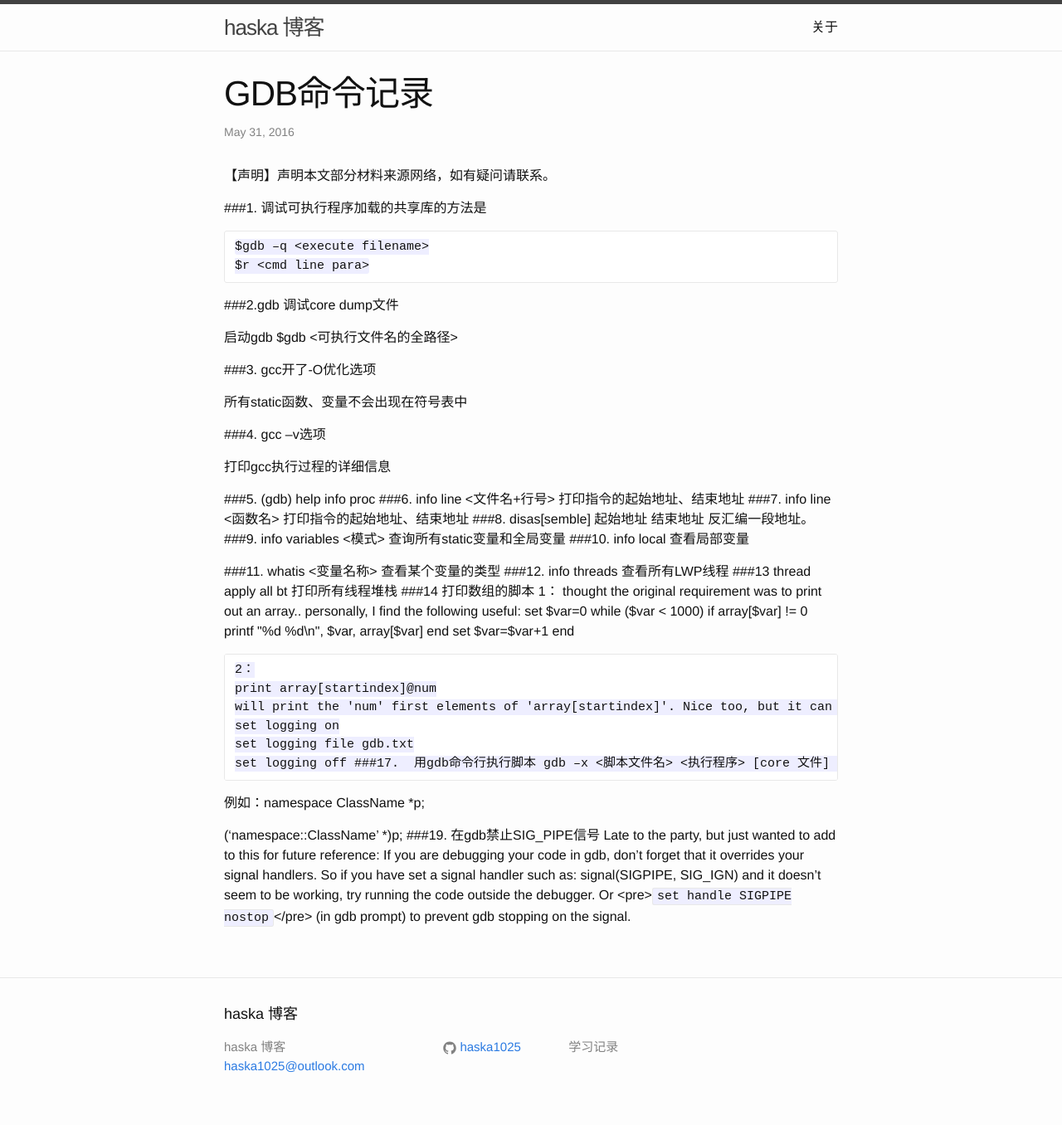
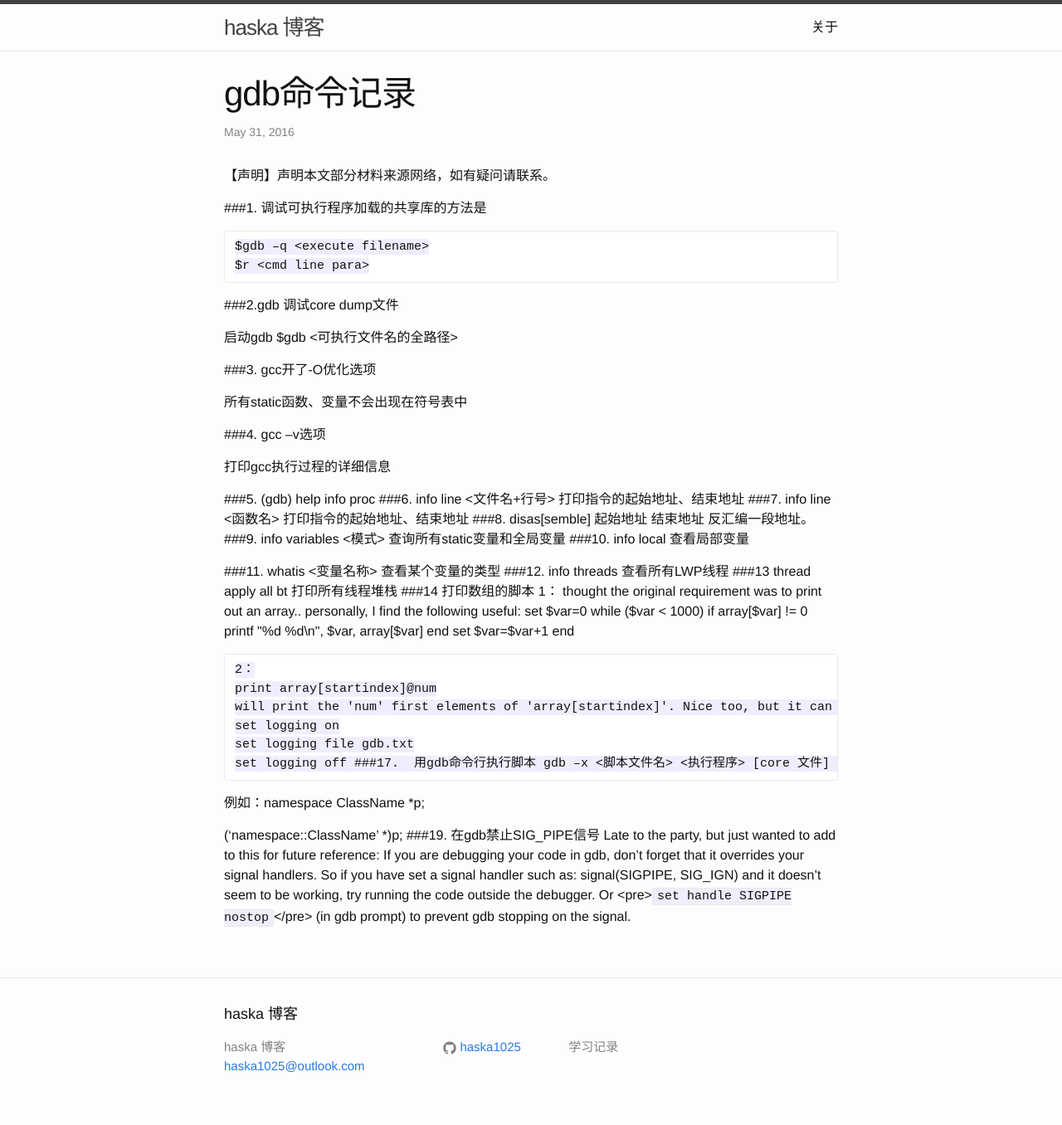
Before and after one commit to haska1025/haska1025.github.io, a Jekyll site: the page built from _posts/2016-05-31-gdb命令记录.markdown, in a window 1280 px wide. Shown: the whole page at 83% size. Built offline with Jekyll 4.4.1, drawn with Linux system fonts in a browser that asks for light colours.

```diff
--- a/_posts/2016-05-31-gdb命令记录.markdown
+++ b/_posts/2016-05-31-gdb命令记录.markdown
@@ -1,6 +1,6 @@
 ---
 layout: post
-title:  "GDB命令记录"
+title:  "gdb命令记录"
 date:   2016-05-31 9:22:53
 categories: gdb
 ---
```
